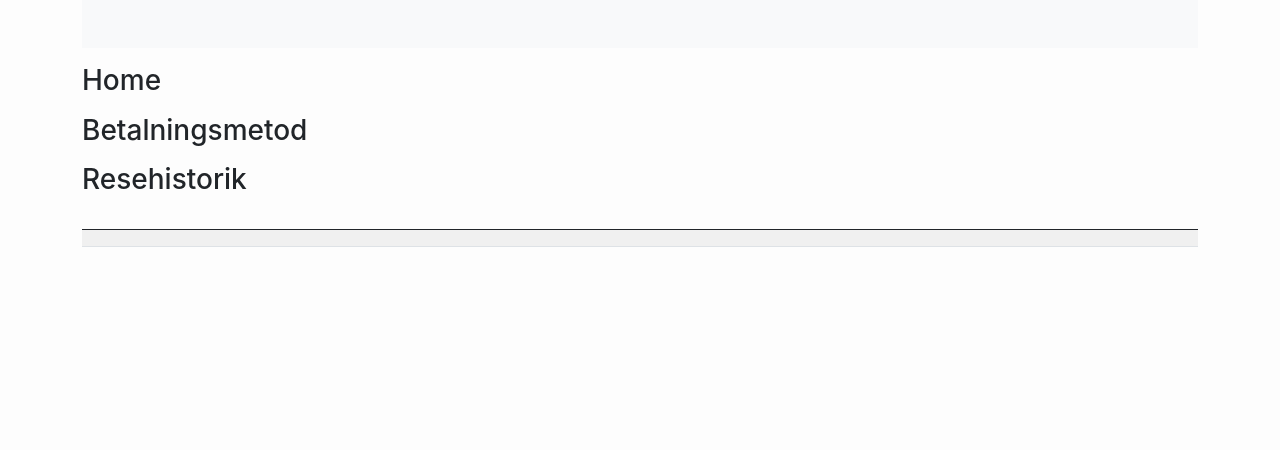
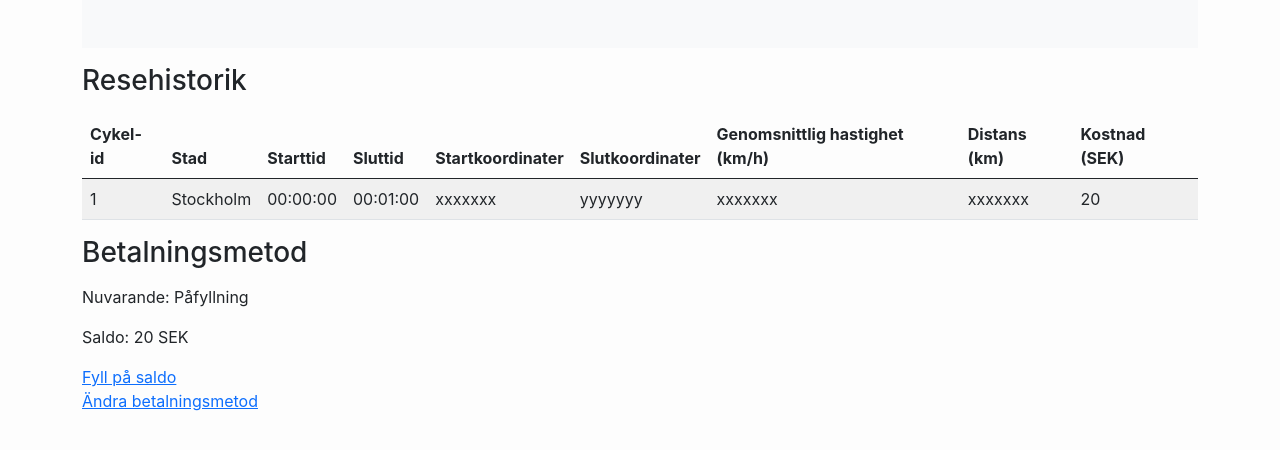
Before and after one commit to wadholm/bike-customer-client, a React (Create React App) app: page / in a window 1280 px wide. Shown: the top 450 px of the page. Built offline with nearby package versions, Linux system fonts and the light colour scheme.

Commit message:
Add payment options modals

```diff
--- /dev/null
+++ b/src/components/payment/changepayment/changepayment.js
@@ -0,0 +1,69 @@
+import React, { useState, useContext } from "react";
+import { Modal, ModalHeader, ModalBody, ModalFooter, Button } from "reactstrap";
+import { useForm } from "react-hook-form";
+// import { AuthContext } from "../../context/authcontext";
+
+const ChangePayment = (props) => {
+  const [paymentMethod, setPaymentMethod] = useState(props.currentMethod);
+
+  const submitChanges = (event) => {
+    event.preventDefault();
+  };
+
+  return (
+    <Modal isOpen={props.isOpen} toggle={props.toggle} centered="true">
+      <ModalHeader>Ändra betalningsmetod</ModalHeader>
+      <ModalBody>
+        <form onSubmit={submitChanges}>
+          <div class="form-check">
+            <input
+              class="form-check-input"
+              type="radio"
+              name="paymentMethod"
+              id="radioRefill"
+              value="refill"
+              checked={paymentMethod === "refill"}
+              onChange={(event) => setPaymentMethod(event.target.value)}
+            />
+            <label class="form-check-label" for="radioRefill">
+              Påfyllning
+            </label>
+          </div>
+          <div class="form-check">
+            <input
+              class="form-check-input"
+              type="radio"
+              name="paymentMethod"
+              id="radioMonthly"
+              value="monthly"
+              checked={paymentMethod === "monthly"}
+              onChange={(event) => setPaymentMethod(event.target.value)}
+            />
+            <label class="form-check-label" for="radioMonthly">
+              Månadsvis
+            </label>
+          </div>
+          <div class="form-group">
+            <label for="exampleInputEmail1">Kortnummer:</label>
+            <input
+              type="number"
+              class="form-control"
+              id="cardNumber"
+              placeholder="Skriv in kortnummer..."
+            />
+          </div>
+        </form>
+      </ModalBody>
+      <ModalFooter>
+        <Button color="primary" onClick={props.toggle}>
+          Spara
+        </Button>{" "}
+        <Button color="secondary" onClick={props.toggle}>
+          Avbryt
+        </Button>
+      </ModalFooter>
+    </Modal>
+  );
+};
+
+export default ChangePayment;
--- a/src/components/payment/payment.js
+++ b/src/components/payment/payment.js
@@ -1,11 +1,52 @@
 import React, { useState, useContext } from "react";
 import { useForm } from "react-hook-form";
-import { AuthContext } from "../../context/authcontext";
+import { Modal, ModalHeader, ModalBody, ModalFooter, Button } from "reactstrap";
+// import { AuthContext } from "../../context/authcontext";
+import ChangePayment from "./changepayment/changepayment";
+import Refill from "./refill/refill";
+
+const payment_method = "refill";
 
 const Payment = (props) => {
+  const [changePayment, setChangePayment] = useState(false);
+  const [refill, setRefill] = useState(false);
+
   return (
     <>
       <h3 className="mt-3 mb-3">Betalningsmetod</h3>
+      <p>
+        Nuvarande: {payment_method === "monthly" ? "Månadsvis" : "Påfyllning"}
+      </p>
+      {payment_method === "refill" && (
+        <div>
+          <p>Saldo: 20 SEK</p>
+          <a
+            href="#"
+            onClick={(event) => {
+              event.preventDefault();
+              setRefill(true);
+            }}
+          >
+            Fyll på saldo
+          </a>
+        </div>
+      )}
+      <a
+        href="#"
+        onClick={(event) => {
+          event.preventDefault();
+          setChangePayment(true);
+        }}
+      >
+        Ändra betalningsmetod
+      </a>
+
+      <ChangePayment
+        isOpen={changePayment}
+        currentMethod={payment_method}
+        toggle={() => setChangePayment(false)}
+      />
+      <Refill isOpen={refill} toggle={() => setRefill(false)} />
     </>
   );
 };
--- /dev/null
+++ b/src/components/payment/refill/refill.js
@@ -0,0 +1,35 @@
+import React, { useState, useContext } from "react";
+import { Modal, ModalHeader, ModalBody, ModalFooter, Button } from "reactstrap";
+import { useForm } from "react-hook-form";
+// import { AuthContext } from "../../context/authcontext";
+
+const Refill = (props) => {
+  return (
+    <Modal isOpen={props.isOpen} toggle={props.toggle} centered="true">
+      <ModalHeader>Fyll på konto</ModalHeader>
+      <ModalBody>
+        <form>
+          <div class="form-group">
+            <label for="exampleInputEmail1">Ange belopp:</label>
+            <input
+              type="number"
+              class="form-control"
+              id="refillAmount"
+              placeholder="Skriv in summa..."
+            />
+          </div>
+        </form>
+      </ModalBody>
+      <ModalFooter>
+        <Button color="primary" onClick={props.toggle}>
+          Fyll på
+        </Button>{" "}
+        <Button color="secondary" onClick={props.toggle}>
+          Avbryt
+        </Button>
+      </ModalFooter>
+    </Modal>
+  );
+};
+
+export default Refill;
--- a/src/components/travels/travels.js
+++ b/src/components/travels/travels.js
@@ -3,7 +3,21 @@ import { useForm } from "react-hook-form";
 import { Table } from "reactstrap";
 import { AuthContext } from "../../context/authcontext";
 
-const travels = [{}];
+const travels = [
+  {
+    id: 1,
+    user_id: 12,
+    bike_id: 1,
+    city: "Stockholm",
+    start_time: "00:00:00",
+    stop_time: "00:01:00",
+    start_coordinates: "xxxxxxx",
+    stop_coordinates: "yyyyyyy",
+    average_speed: "xxxxxxx",
+    distance: "xxxxxxx",
+    price: "20",
+  },
+];
 
 const Travels = (props) => {
   return (
@@ -12,17 +26,29 @@ const Travels = (props) => {
       <table class="table table-striped">
         <thead>
           <tr>
-            <th scope="col"></th>
-            <th scope="col"></th>
-            <th scope="col"></th>
+            <th scope="col">Cykel-id</th>
+            <th scope="col">Stad</th>
+            <th scope="col">Starttid</th>
+            <th scope="col">Sluttid</th>
+            <th scope="col">Startkoordinater</th>
+            <th scope="col">Slutkoordinater</th>
+            <th scope="col">Genomsnittlig hastighet (km/h)</th>
+            <th scope="col">Distans (km)</th>
+            <th scope="col">Kostnad (SEK)</th>
           </tr>
         </thead>
         <tbody>
           {travels.map((travel) => (
             <tr>
-              <td></td>
-              <td></td>
-              <td></td>
+              <td>{travel.bike_id}</td>
+              <td>{travel.city}</td>
+              <td>{travel.start_time}</td>
+              <td>{travel.stop_time}</td>
+              <td>{travel.start_coordinates}</td>
+              <td>{travel.stop_coordinates}</td>
+              <td>{travel.average_speed}</td>
+              <td>{travel.distance}</td>
+              <td>{travel.price}</td>
             </tr>
           ))}
         </tbody>
--- a/src/index.css
+++ b/src/index.css
@@ -13,6 +13,13 @@ code {
     monospace;
 }
 
+input[type=number]::-webkit-inner-spin-button,
+input[type=number]::-webkit-outer-spin-button {
+    -webkit-appearance: none;
+    -moz-appearance: none;
+    appearance: none;
+    margin: 0;
+}
 
 .lds-ring {
   display: inline-block;
--- a/src/pages/home.js
+++ b/src/pages/home.js
@@ -5,11 +5,8 @@ import Travels from "../components/travels/travels";
 const Home = (props) => {
   return (
     <>
-      <h3 className="mt-3" data-testid="home">
-        Home
-      </h3>
+      <Travels />
       <Payment />
-      <Travels />
     </>
   );
 };
```
